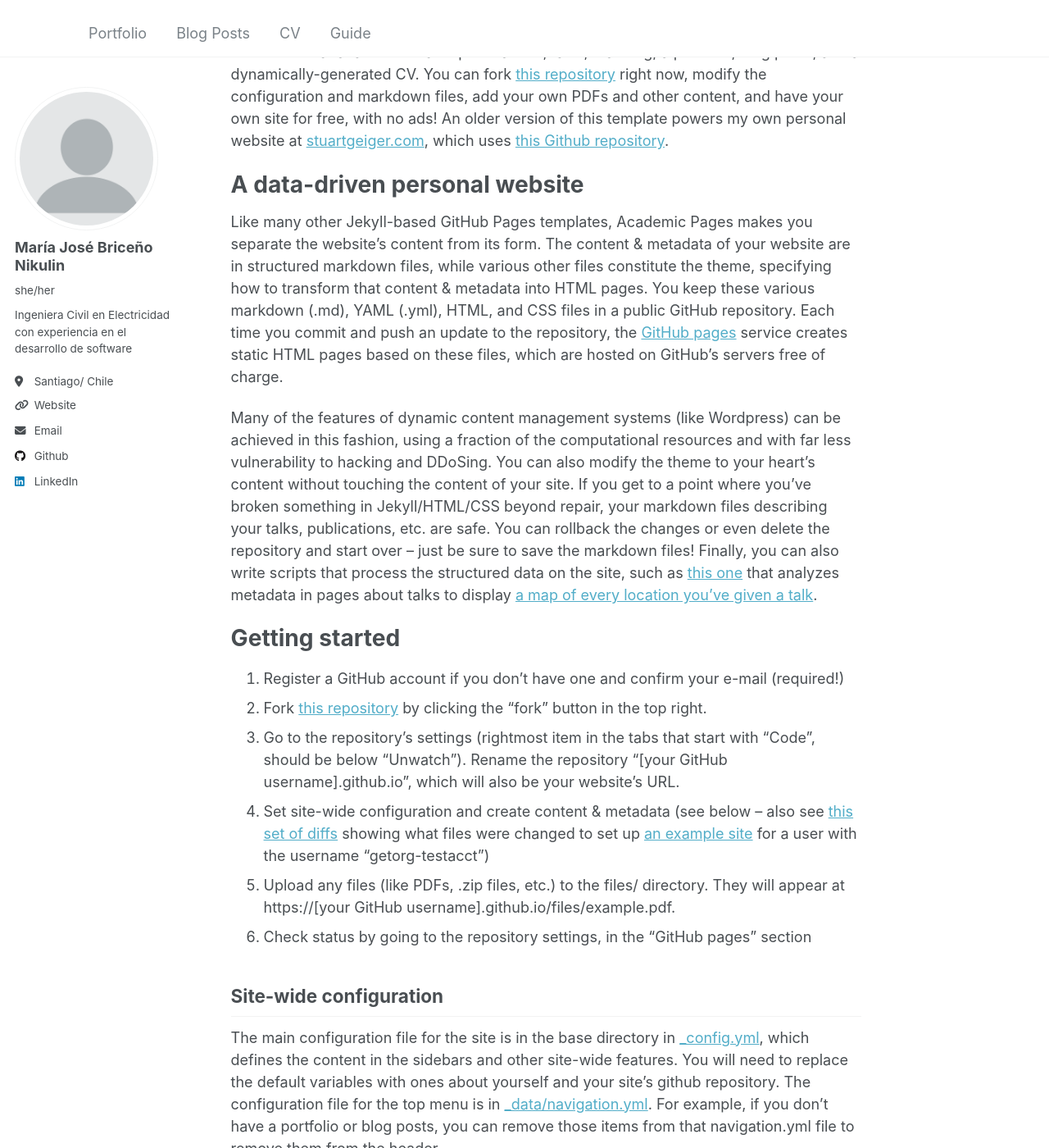
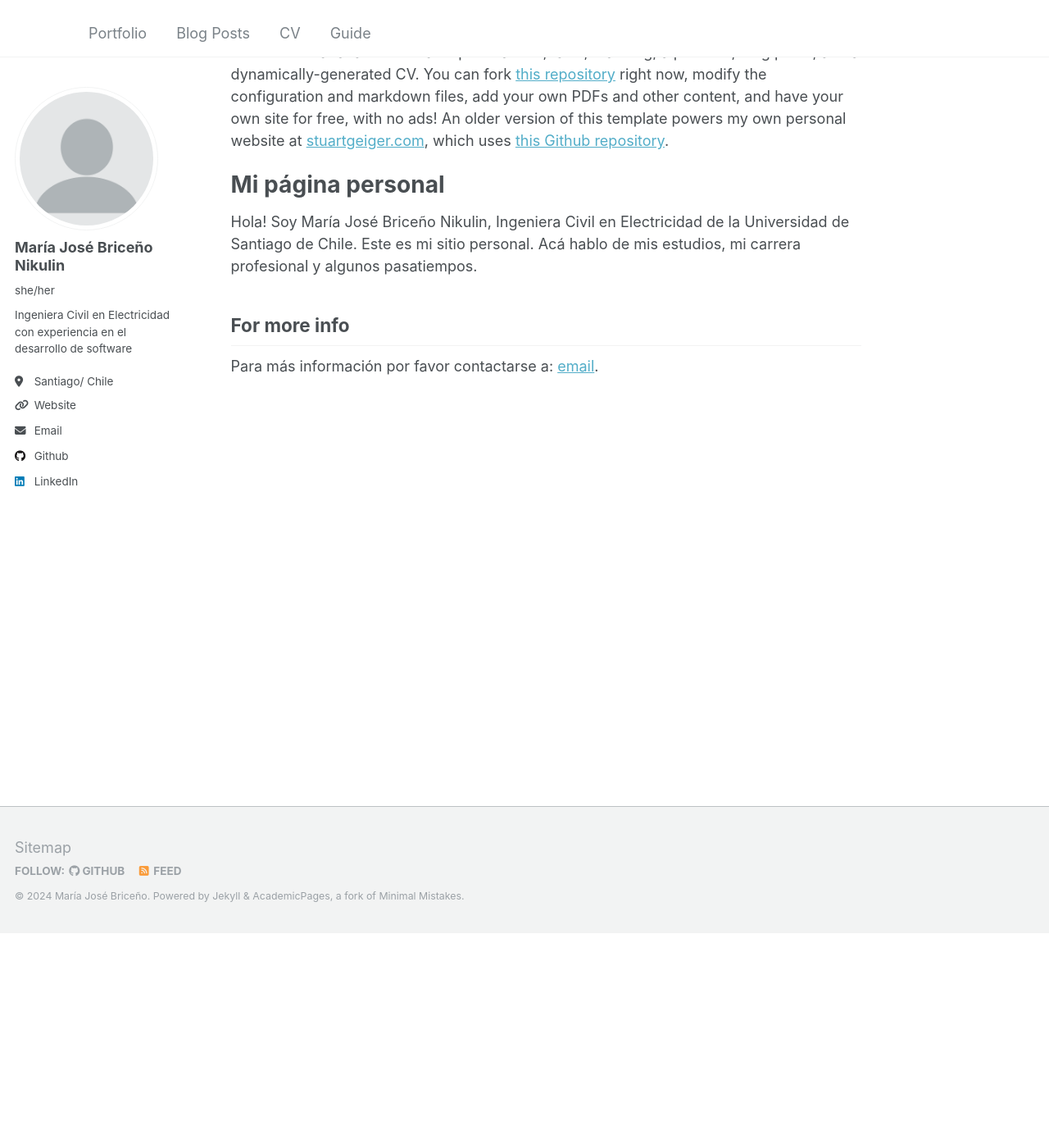
Before and after one commit to majobrini/majobrini.github.io, a Jekyll site: the page built from _pages/about.md, in a window 1280 px wide and 1400 px high, scrolled down 261 px. Shown: the whole window at 82% size. Built offline with Jekyll 4.4.1, drawn with Linux system fonts in a browser that asks for light colours; some of the changed text lies outside the part shown.

Commit message:
Paginal de inicio

```diff
--- a/_pages/about.md
+++ b/_pages/about.md
@@ -9,41 +9,13 @@ redirect_from:
 
 This is the front page of a website that is powered by the [Academic Pages template](https://github.com/academicpages/academicpages.github.io) and hosted on GitHub pages. [GitHub pages](https://pages.github.com) is a free service in which websites are built and hosted from code and data stored in a GitHub repository, automatically updating when a new commit is made to the respository. This template was forked from the [Minimal Mistakes Jekyll Theme](https://mmistakes.github.io/minimal-mistakes/) created by Michael Rose, and then extended to support the kinds of content that academics have: publications, talks, teaching, a portfolio, blog posts, and a dynamically-generated CV. You can fork [this repository](https://github.com/academicpages/academicpages.github.io) right now, modify the configuration and markdown files, add your own PDFs and other content, and have your own site for free, with no ads! An older version of this template powers my own personal website at [stuartgeiger.com](http://stuartgeiger.com), which uses [this Github repository](https://github.com/staeiou/staeiou.github.io).
 
-A data-driven personal website
+Mi página personal
 ======
-Like many other Jekyll-based GitHub Pages templates, Academic Pages makes you separate the website's content from its form. The content & metadata of your website are in structured markdown files, while various other files constitute the theme, specifying how to transform that content & metadata into HTML pages. You keep these various markdown (.md), YAML (.yml), HTML, and CSS files in a public GitHub repository. Each time you commit and push an update to the repository, the [GitHub pages](https://pages.github.com/) service creates static HTML pages based on these files, which are hosted on GitHub's servers free of charge.
+Hola! Soy María José Briceño Nikulin, Ingeniera Civil en Electricidad de la Universidad de Santiago de Chile. Este es
+mi sitio personal. Acá hablo de mis estudios, mi carrera profesional y algunos pasatiempos.
 
-Many of the features of dynamic content management systems (like Wordpress) can be achieved in this fashion, using a fraction of the computational resources and with far less vulnerability to hacking and DDoSing. You can also modify the theme to your heart's content without touching the content of your site. If you get to a point where you've broken something in Jekyll/HTML/CSS beyond repair, your markdown files describing your talks, publications, etc. are safe. You can rollback the changes or even delete the repository and start over -- just be sure to save the markdown files! Finally, you can also write scripts that process the structured data on the site, such as [this one](https://github.com/academicpages/academicpages.github.io/blob/master/talkmap.ipynb) that analyzes metadata in pages about talks to display [a map of every location you've given a talk](https://academicpages.github.io/talkmap.html).
 
-Getting started
-======
-1. Register a GitHub account if you don't have one and confirm your e-mail (required!)
-1. Fork [this repository](https://github.com/academicpages/academicpages.github.io) by clicking the "fork" button in the top right.
-1. Go to the repository's settings (rightmost item in the tabs that start with "Code", should be below "Unwatch"). Rename the repository "[your GitHub username].github.io", which will also be your website's URL.
-1. Set site-wide configuration and create content & metadata (see below -- also see [this set of diffs](http://archive.is/3TPas) showing what files were changed to set up [an example site](https://getorg-testacct.github.io) for a user with the username "getorg-testacct")
-1. Upload any files (like PDFs, .zip files, etc.) to the files/ directory. They will appear at https://[your GitHub username].github.io/files/example.pdf.
-1. Check status by going to the repository settings, in the "GitHub pages" section
-
-Site-wide configuration
-------
-The main configuration file for the site is in the base directory in [_config.yml](https://github.com/academicpages/academicpages.github.io/blob/master/_config.yml), which defines the content in the sidebars and other site-wide features. You will need to replace the default variables with ones about yourself and your site's github repository. The configuration file for the top menu is in [_data/navigation.yml](https://github.com/academicpages/academicpages.github.io/blob/master/_data/navigation.yml). For example, if you don't have a portfolio or blog posts, you can remove those items from that navigation.yml file to remove them from the header.
-
-Create content & metadata
-------
-For site content, there is one markdown file for each type of content, which are stored in directories like _publications, _talks, _posts, _teaching, or _pages. For example, each talk is a markdown file in the [_talks directory](https://github.com/academicpages/academicpages.github.io/tree/master/_talks). At the top of each markdown file is structured data in YAML about the talk, which the theme will parse to do lots of cool stuff. The same structured data about a talk is used to generate the list of talks on the [Talks page](https://academicpages.github.io/talks), each [individual page](https://academicpages.github.io/talks/2012-03-01-talk-1) for specific talks, the talks section for the [CV page](https://academicpages.github.io/cv), and the [map of places you've given a talk](https://academicpages.github.io/talkmap.html) (if you run this [python file](https://github.com/academicpages/academicpages.github.io/blob/master/talkmap.py) or [Jupyter notebook](https://github.com/academicpages/academicpages.github.io/blob/master/talkmap.ipynb), which creates the HTML for the map based on the contents of the _talks directory).
-
-**Markdown generator**
-
-I have also created [a set of Jupyter notebooks](https://github.com/academicpages/academicpages.github.io/tree/master/markdown_generator
-) that converts a CSV containing structured data about talks or presentations into individual markdown files that will be properly formatted for the Academic Pages template. The sample CSVs in that directory are the ones I used to create my own personal website at stuartgeiger.com. My usual workflow is that I keep a spreadsheet of my publications and talks, then run the code in these notebooks to generate the markdown files, then commit and push them to the GitHub repository.
-
-How to edit your site's GitHub repository
-------
-Many people use a git client to create files on their local computer and then push them to GitHub's servers. If you are not familiar with git, you can directly edit these configuration and markdown files directly in the github.com interface. Navigate to a file (like [this one](https://github.com/academicpages/academicpages.github.io/blob/master/_talks/2012-03-01-talk-1.md) and click the pencil icon in the top right of the content preview (to the right of the "Raw | Blame | History" buttons). You can delete a file by clicking the trashcan icon to the right of the pencil icon. You can also create new files or upload files by navigating to a directory and clicking the "Create new file" or "Upload files" buttons.
-
-Example: editing a markdown file for a talk
-![Editing a markdown file for a talk](/images/editing-talk.png)
 
 For more info
 ------
-More info about configuring Academic Pages can be found in [the guide](https://academicpages.github.io/markdown/). The [guides for the Minimal Mistakes theme](https://mmistakes.github.io/minimal-mistakes/docs/configuration/) (which this theme was forked from) might also be helpful.
+Para más información por favor contactarse a: [email](mjnikulin@gmail.com).
```
